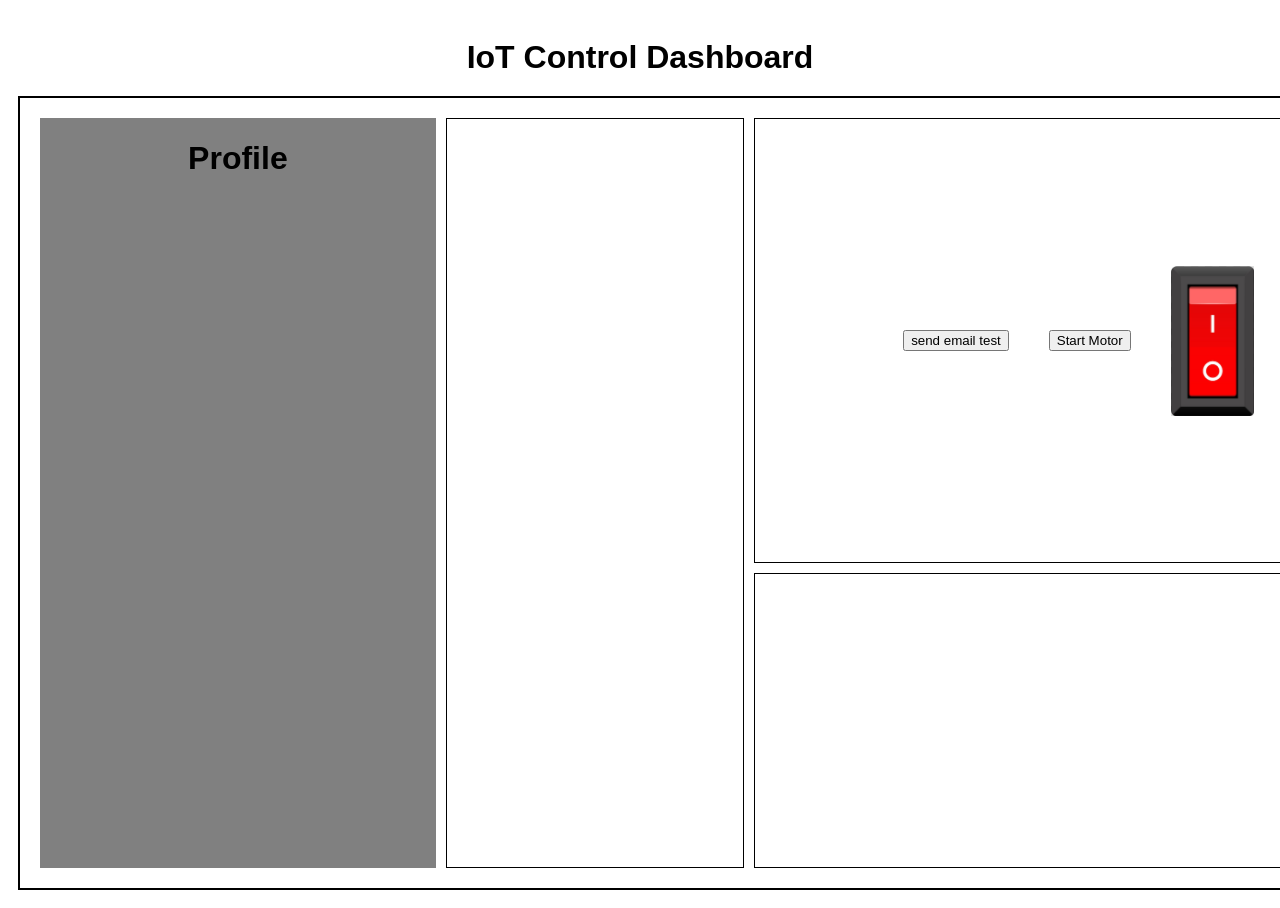
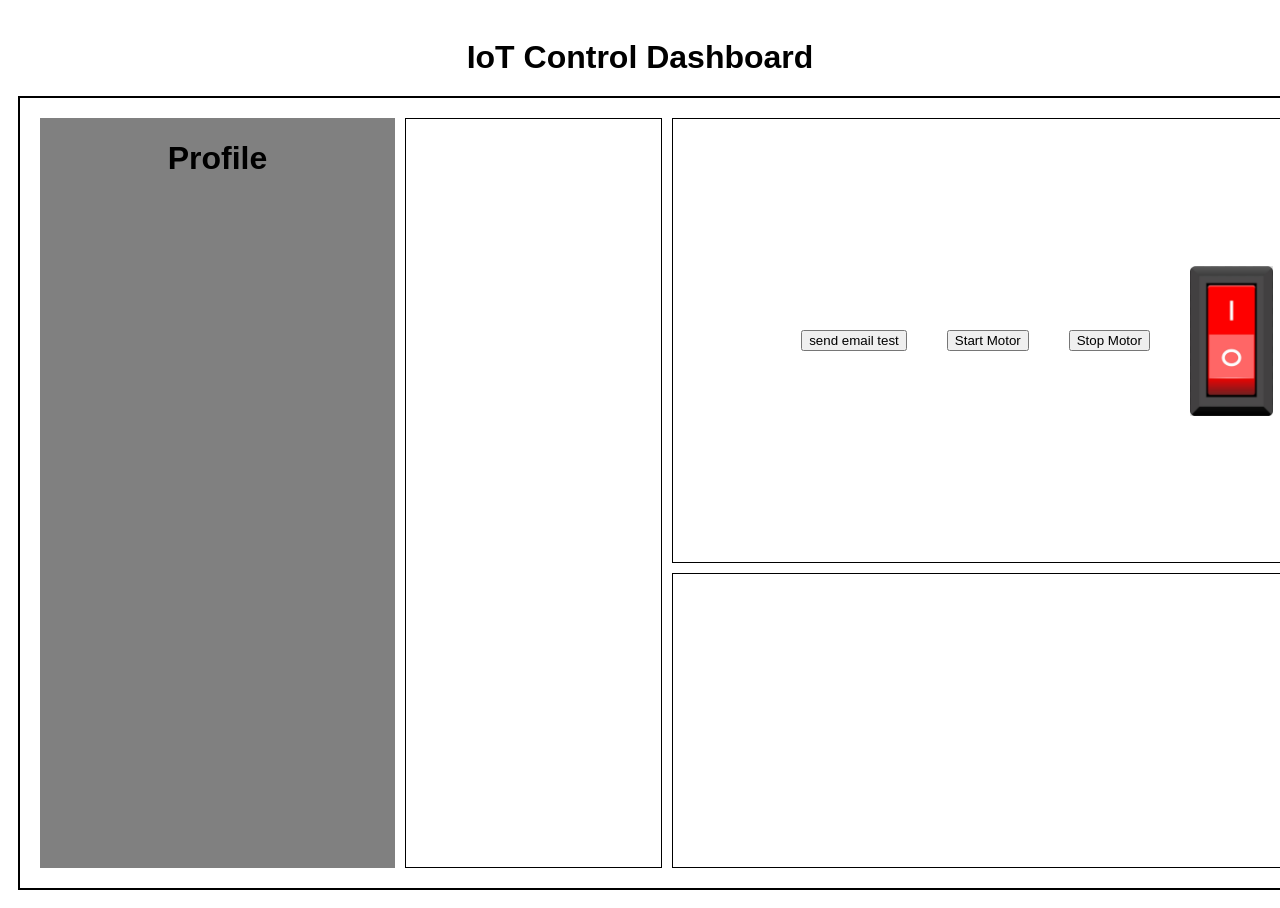
Before and after one commit to cr4zy30/IoT_FinalProject, a Flask app: page / in a window 1280 px wide; the page is wider, and only the part inside the window is pictured. Run offline with Flask 3, Linux system fonts and the light colour scheme.

Commit message:
add stop motor button

```diff
--- a/main.py
+++ b/main.py
@@ -92,6 +92,8 @@ def send_email():
 def start_motor():
     run_motor()
     return jsonify({"status": "Motor started and stopped"}), 200
+@app.route("/stop_motor", methods=["GET"])
+
 
 def check_for_reply(sent_time):
     try:
@@ -158,6 +160,9 @@ def run_motor():
     # Stop the motor
     GPIO.output(Motor1, GPIO.LOW)
 
+def stop_motor():
+    GPIO.output(Motor1, GPIO.LOW)  # Stops the motor
+    return jsonify({"status": "Motor stopped"}), 200
 
 def initiate_temp_thread():
     thread = threading.Thread(target=monitor_temp)
--- a/templates/dashboard.html
+++ b/templates/dashboard.html
@@ -67,6 +67,8 @@
       <div class="led">
         <button class="btn-email">send email test</button>
         <button id="btn-motor" class="btn-motor">Start Motor</button>
+        <button id="btn-stop-motor" class="btn-stop-motor">Stop Motor</button>
+
         <img
           id="switch"
           src="../static/images/switch_false.png"
@@ -118,6 +120,14 @@
         })
         .catch((e) => console.error("Error:", e));
     });
+    $("#btn-stop-motor").click(function () {
+    fetch("/stop_motor")
+      .then((response) => response.json())
+      .then((data) => {
+        console.log(data.status);
+      })
+      .catch((e) => console.error("Error:", e));
+});
 
       function setImages() {
         $("#switch").attr("src", `../static/images/switch_${led_state}.png`);
```
